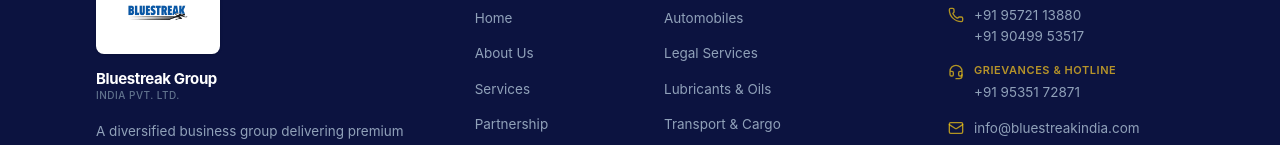
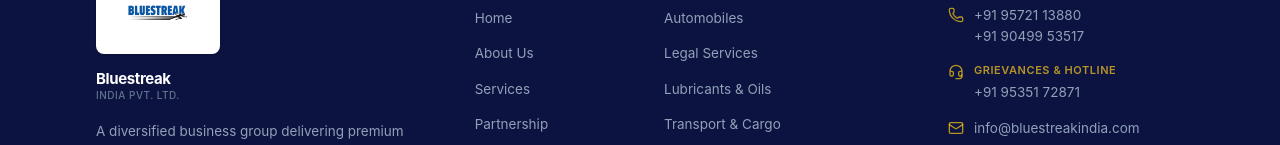
Before and after one commit to Student9970/bluestreaksindia, a Next.js app: page / in a window 1280 px wide. Shown: the part 3998-4143 px from the top of the page. Built offline with nearby package versions, Linux system fonts and the light colour scheme.

Commit message:
Changed brand name in footer

```diff
--- a/app/components/Footer.js
+++ b/app/components/Footer.js
@@ -50,7 +50,7 @@ export default function Footer() {
               </div>
               <div className="flex flex-col">
                 <span className="text-[15px] font-bold text-white tracking-tight leading-tight">
-                  Bluestreak Group
+                  Bluestreak
                 </span>
                 <span className="text-[10px] font-medium text-slate-500 tracking-wider uppercase leading-tight">
                   India Pvt. Ltd.
```
